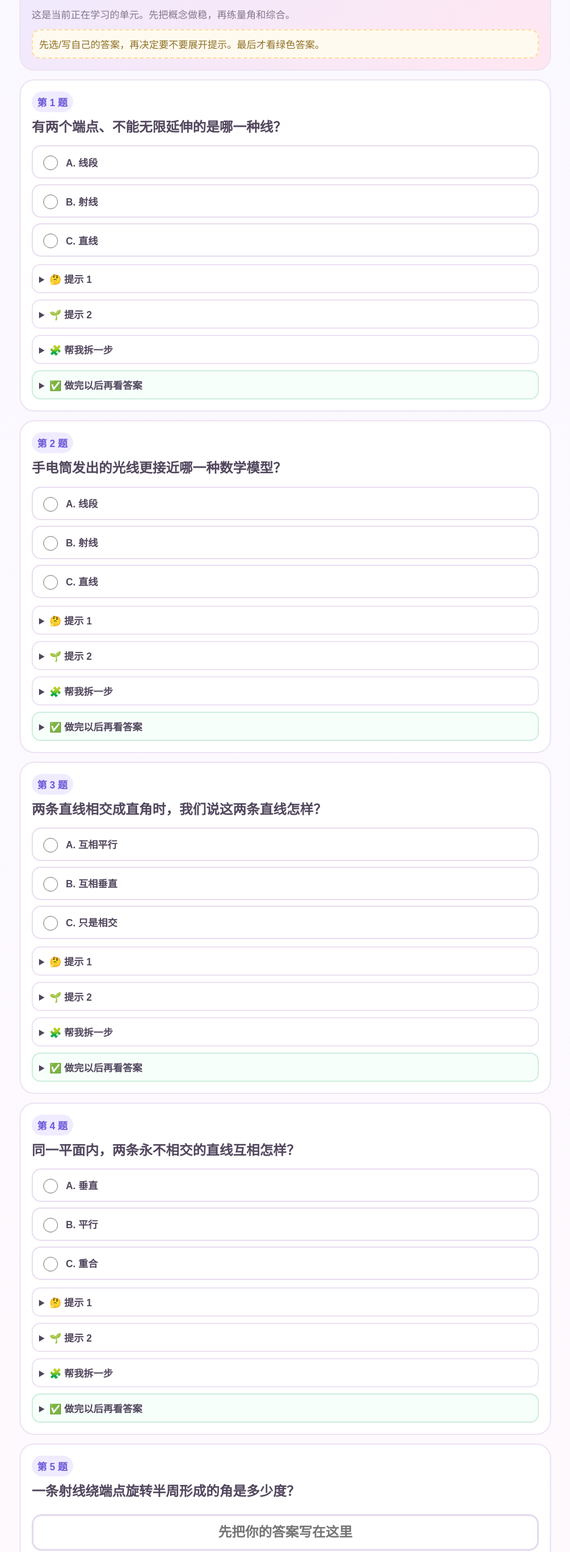
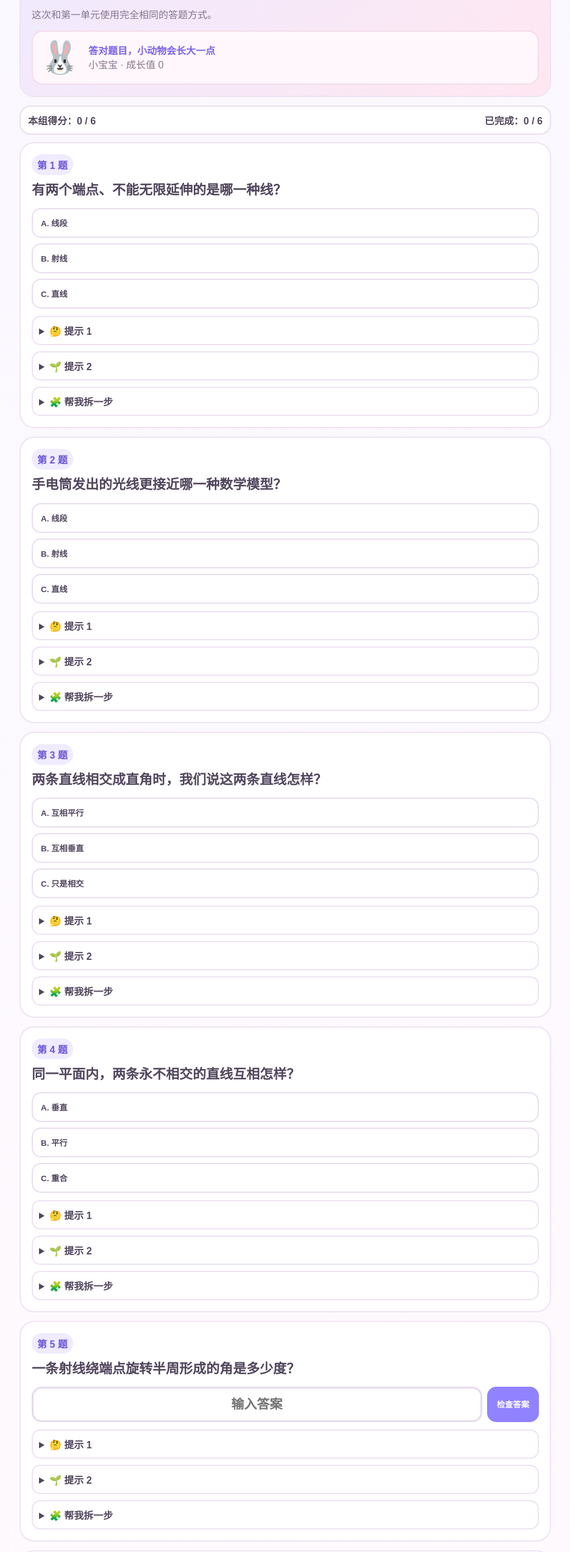
Before and after one commit to preetialka833-coder/mengmeng-english, a plain HTML site: page math-unit2.html in a window 1280 px wide. Shown: the part 140-2685 px from the top of the page at 61% size, without its empty margins (172-1107 px from the left). Drawn offline with Linux system fonts and the light colour scheme.

Commit message:
Rebuild unit 2 with immediate grading and animal growth

```diff
--- a/math-unit2.html
+++ b/math-unit2.html
@@ -1,71 +1,50 @@
-<!doctype html>
-<html lang="zh-CN"><head><meta charset="utf-8"><meta name="viewport" content="width=device-width,initial-scale=1,viewport-fit=cover,user-scalable=no"><title>第二单元 · 线与角</title>
+<!doctype html><html lang="zh-CN"><head><meta charset="utf-8"><meta name="viewport" content="width=device-width,initial-scale=1,viewport-fit=cover,user-scalable=no"><title>第二单元 · 线与角</title>
 <style>
 *{box-sizing:border-box}body{margin:0;font-family:Arial,"Microsoft YaHei",sans-serif;color:#51465d;background:linear-gradient(180deg,#faf8ff,#fffafd)}
-.wrap{max-width:900px;margin:auto;padding:16px 14px 60px}.hero,.card{background:#fff;border:2px solid #eee3f4;border-radius:24px;padding:18px;margin-bottom:14px}.hero{background:linear-gradient(135deg,#efeaff,#ffe7f1)}
+.wrap{max-width:900px;margin:auto;padding:16px 14px 70px}.hero,.card{background:#fff;border:2px solid #eee3f4;border-radius:24px;padding:18px;margin-bottom:14px}.hero{background:linear-gradient(135deg,#efeaff,#ffe7f1)}
 h1{font-size:30px;margin:8px 0}h2{font-size:22px;line-height:1.55;margin:8px 0}.sub{color:#84778e;line-height:1.65}.num{display:inline-block;background:#f0ebff;color:#6a59d8;border-radius:999px;padding:5px 9px;font-weight:bold}
-.opts{display:grid;gap:9px;margin:12px 0}.opt{display:flex;align-items:center;gap:10px;border:2px solid #e9def0;border-radius:15px;padding:12px;background:#fff;font-weight:bold;cursor:pointer}
-.opt input{width:24px;height:24px;accent-color:#8e7fff}.opt:has(input:checked){background:#f1edff;border-color:#9f91ff}.opt span{flex:1}
-.textans{width:100%;border:3px solid #e5dbed;border-radius:16px;padding:14px;text-align:center;font-size:22px;font-weight:bold;outline:none;margin:12px 0}.textans:focus{border-color:#9c8dff}
-details{margin-top:10px;border:2px solid #eee3f4;border-radius:14px;padding:10px;background:#fff}summary{font-weight:bold;cursor:pointer}.hint{padding:10px 2px 2px;color:#8a6e20;line-height:1.6}.answer{border-color:#cfeedd;background:#f7fffb}.ans{font-size:22px;font-weight:bold;padding:10px 2px 2px;color:#2f7f52}
+.opts{display:grid;gap:9px;margin:12px 0}.opt{display:block;width:100%;border:2px solid #e9def0;border-radius:15px;padding:13px;background:#fff;font-weight:bold;color:#51465d;text-align:left}.opt.correct{background:#e3f8eb;border-color:#75ce9a}.opt.wrong{background:#ffe7e7;border-color:#ef9999}
+.textrow{display:flex;gap:8px;margin:12px 0}.textans{flex:1;min-width:0;border:3px solid #e5dbed;border-radius:16px;padding:14px;text-align:center;font-size:21px;font-weight:bold}.checkbtn{border:0;border-radius:15px;padding:0 16px;background:#9182ff;color:#fff;font-weight:bold}
+.feedback{display:none;margin:9px 0;padding:10px;border-radius:13px;font-weight:bold;text-align:center}.feedback.good{display:block;background:#e3f8eb;color:#2f7f52}.feedback.bad{display:block;background:#ffe7e7;color:#bd4e4e}
+details{margin-top:10px;border:2px solid #eee3f4;border-radius:14px;padding:10px;background:#fff}summary{font-weight:bold}.hint{padding:10px 2px 2px;color:#8a6e20;line-height:1.6}
+.animalbox{display:flex;align-items:center;gap:14px;background:#fff7fc;border:2px solid #f3ddea;border-radius:18px;padding:12px;margin-top:12px}.animal{font-size:54px}.growtext{font-weight:bold;color:#7b65e8}
+.scorebar{position:sticky;top:8px;z-index:5;background:#fff;border:2px solid #e9def0;border-radius:18px;padding:10px 12px;margin-bottom:12px;display:flex;justify-content:space-between;gap:10px;font-weight:bold}
 a.btn{display:block;text-decoration:none;text-align:center;border-radius:16px;padding:13px 16px;font-size:18px;font-weight:bold;background:#fff;border:2px solid #e9dff1;color:#51465d}
-.note{margin-top:10px;padding:10px;border-radius:14px;background:#fffaf0;color:#8e7025;border:2px dashed #ffdb9d}
+@media(max-width:680px){.textrow{flex-direction:column}.checkbtn{padding:13px}}
 </style></head><body><main class="wrap">
-<section class="hero"><a class="btn" href="./math.html">← 返回数学首页</a><h1>第二单元 · 线与角</h1><div class="sub">这是当前正在学习的单元。先把概念做稳，再练量角和综合。</div><div class="note">先选/写自己的答案，再决定要不要展开提示。最后才看绿色答案。</div></section>
-
-<section class="card">
-<div class="num">第 1 题</div>
-<h2>有两个端点、不能无限延伸的是哪一种线？</h2>
-<div class="opts"><label class="opt"><input type="radio" name="q0" value="A. 线段"><span>A. 线段</span></label><label class="opt"><input type="radio" name="q0" value="B. 射线"><span>B. 射线</span></label><label class="opt"><input type="radio" name="q0" value="C. 直线"><span>C. 直线</span></label></div>
+<section class="hero"><a class="btn" href="./math.html?v=6">← 返回数学首页</a><h1>第二单元 · 线与角</h1><div class="sub">这次和第一单元使用完全相同的答题方式。</div><div class="animalbox"><div id="animal" class="animal">🐰</div><div><div class="growtext">答对题目，小动物会长大一点</div><div id="growthText" class="sub">读取成长进度…</div></div></div></section>
+<div class="scorebar"><span id="scoreText">本组得分：0 / 6</span><span id="doneText">已完成：0 / 6</span></div>
+<section class="card"><div class="num">第 1 题</div><h2>有两个端点、不能无限延伸的是哪一种线？</h2><div class="opts"><button class="opt" id="q0o0" onclick="checkMC(0,0);return false;">A. 线段</button><button class="opt" id="q0o1" onclick="checkMC(0,1);return false;">B. 射线</button><button class="opt" id="q0o2" onclick="checkMC(0,2);return false;">C. 直线</button></div><div id="fb0" class="feedback"></div>
 <details><summary>🤔 提示 1</summary><div class="hint">先想端点个数。</div></details>
 <details><summary>🌱 提示 2</summary><div class="hint">两个端点把长度限制住。</div></details>
-<details><summary>🧩 帮我拆一步</summary><div class="hint">不能向任何方向无限延伸。</div></details>
-<details class="answer"><summary>✅ 做完以后再看答案</summary><div class="ans">线段</div></details>
-</section>
-<section class="card">
-<div class="num">第 2 题</div>
-<h2>手电筒发出的光线更接近哪一种数学模型？</h2>
-<div class="opts"><label class="opt"><input type="radio" name="q1" value="A. 线段"><span>A. 线段</span></label><label class="opt"><input type="radio" name="q1" value="B. 射线"><span>B. 射线</span></label><label class="opt"><input type="radio" name="q1" value="C. 直线"><span>C. 直线</span></label></div>
+<details><summary>🧩 帮我拆一步</summary><div class="hint">不能向任何方向无限延伸。</div></details></section><section class="card"><div class="num">第 2 题</div><h2>手电筒发出的光线更接近哪一种数学模型？</h2><div class="opts"><button class="opt" id="q1o0" onclick="checkMC(1,0);return false;">A. 线段</button><button class="opt" id="q1o1" onclick="checkMC(1,1);return false;">B. 射线</button><button class="opt" id="q1o2" onclick="checkMC(1,2);return false;">C. 直线</button></div><div id="fb1" class="feedback"></div>
 <details><summary>🤔 提示 1</summary><div class="hint">它有没有起点？</div></details>
 <details><summary>🌱 提示 2</summary><div class="hint">它从一个起点向一个方向延伸。</div></details>
-<details><summary>🧩 帮我拆一步</summary><div class="hint">一个端点、一个方向无限延伸。</div></details>
-<details class="answer"><summary>✅ 做完以后再看答案</summary><div class="ans">射线</div></details>
-</section>
-<section class="card">
-<div class="num">第 3 题</div>
-<h2>两条直线相交成直角时，我们说这两条直线怎样？</h2>
-<div class="opts"><label class="opt"><input type="radio" name="q2" value="A. 互相平行"><span>A. 互相平行</span></label><label class="opt"><input type="radio" name="q2" value="B. 互相垂直"><span>B. 互相垂直</span></label><label class="opt"><input type="radio" name="q2" value="C. 只是相交"><span>C. 只是相交</span></label></div>
+<details><summary>🧩 帮我拆一步</summary><div class="hint">一个端点、一个方向无限延伸。</div></details></section><section class="card"><div class="num">第 3 题</div><h2>两条直线相交成直角时，我们说这两条直线怎样？</h2><div class="opts"><button class="opt" id="q2o0" onclick="checkMC(2,0);return false;">A. 互相平行</button><button class="opt" id="q2o1" onclick="checkMC(2,1);return false;">B. 互相垂直</button><button class="opt" id="q2o2" onclick="checkMC(2,2);return false;">C. 只是相交</button></div><div id="fb2" class="feedback"></div>
 <details><summary>🤔 提示 1</summary><div class="hint">关键词是“直角”。</div></details>
 <details><summary>🌱 提示 2</summary><div class="hint">直角是90°。</div></details>
-<details><summary>🧩 帮我拆一步</summary><div class="hint">相交成直角有一个专门名称。</div></details>
-<details class="answer"><summary>✅ 做完以后再看答案</summary><div class="ans">互相垂直</div></details>
-</section>
-<section class="card">
-<div class="num">第 4 题</div>
-<h2>同一平面内，两条永不相交的直线互相怎样？</h2>
-<div class="opts"><label class="opt"><input type="radio" name="q3" value="A. 垂直"><span>A. 垂直</span></label><label class="opt"><input type="radio" name="q3" value="B. 平行"><span>B. 平行</span></label><label class="opt"><input type="radio" name="q3" value="C. 重合"><span>C. 重合</span></label></div>
+<details><summary>🧩 帮我拆一步</summary><div class="hint">相交成直角有一个专门名称。</div></details></section><section class="card"><div class="num">第 4 题</div><h2>同一平面内，两条永不相交的直线互相怎样？</h2><div class="opts"><button class="opt" id="q3o0" onclick="checkMC(3,0);return false;">A. 垂直</button><button class="opt" id="q3o1" onclick="checkMC(3,1);return false;">B. 平行</button><button class="opt" id="q3o2" onclick="checkMC(3,2);return false;">C. 重合</button></div><div id="fb3" class="feedback"></div>
 <details><summary>🤔 提示 1</summary><div class="hint">注意条件：同一平面。</div></details>
 <details><summary>🌱 提示 2</summary><div class="hint">一直延伸也不会相交。</div></details>
-<details><summary>🧩 帮我拆一步</summary><div class="hint">这就是平行线的定义。</div></details>
-<details class="answer"><summary>✅ 做完以后再看答案</summary><div class="ans">平行</div></details>
-</section>
-<section class="card">
-<div class="num">第 5 题</div>
-<h2>一条射线绕端点旋转半周形成的角是多少度？</h2>
-<input class="textans" type="text" inputmode="text" placeholder="先把你的答案写在这里">
+<details><summary>🧩 帮我拆一步</summary><div class="hint">这就是平行线的定义。</div></details></section><section class="card"><div class="num">第 5 题</div><h2>一条射线绕端点旋转半周形成的角是多少度？</h2><div class="textrow"><input id="q4input" class="textans" type="text" placeholder="输入答案"><button class="checkbtn" onclick="checkText(4);return false;">检查答案</button></div><div id="fb4" class="feedback"></div>
 <details><summary>🤔 提示 1</summary><div class="hint">半周就是半个圆。</div></details>
 <details><summary>🌱 提示 2</summary><div class="hint">一周是360°。</div></details>
-<details><summary>🧩 帮我拆一步</summary><div class="hint">360°÷2。</div></details>
-<details class="answer"><summary>✅ 做完以后再看答案</summary><div class="ans">180°，是平角</div></details>
-</section>
-<section class="card">
-<div class="num">第 6 题</div>
-<h2>量一个角时，一条边对准右侧0°刻度，另一条边经过60°和120°两个刻度。应该读多少度？</h2>
-<input class="textans" type="text" inputmode="text" placeholder="先把你的答案写在这里">
+<details><summary>🧩 帮我拆一步</summary><div class="hint">360°÷2。</div></details></section><section class="card"><div class="num">第 6 题</div><h2>量一个角时，一条边对准右侧0°刻度，另一条边经过60°和120°两个刻度。应该读多少度？</h2><div class="textrow"><input id="q5input" class="textans" type="text" placeholder="输入答案"><button class="checkbtn" onclick="checkText(5);return false;">检查答案</button></div><div id="fb5" class="feedback"></div>
 <details><summary>🤔 提示 1</summary><div class="hint">先别急着选数字，先看从哪边0°开始。</div></details>
 <details><summary>🌱 提示 2</summary><div class="hint">题目明确说对准的是右侧0°。</div></details>
-<details><summary>🧩 帮我拆一步</summary><div class="hint">沿着右侧0°对应的那一圈读数。</div></details>
-<details class="answer"><summary>✅ 做完以后再看答案</summary><div class="ans">60°</div></details>
-</section>
-<section class="card"><a class="btn" href="./math.html">完成这一组，返回数学首页</a></section>
-</main></body></html>
+<details><summary>🧩 帮我拆一步</summary><div class="hint">沿着右侧0°对应的那一圈读数。</div></details></section>
+<section class="card"><a class="btn" href="./math.html?v=6">完成这一组，返回数学首页</a></section>
+</main>
+<script>
+var QS=[{"type":"mc","correctIndex":0,"answer":"","alts":[]},{"type":"mc","correctIndex":1,"answer":"","alts":[]},{"type":"mc","correctIndex":1,"answer":"","alts":[]},{"type":"mc","correctIndex":1,"answer":"","alts":[]},{"type":"text","answer":"180","alts":["180°"]},{"type":"text","answer":"60","alts":["60°"]}];var score=0,done=0,finished=[];for(var z=0;z<QS.length;z++){finished[z]=false;}
+function clean(s){return String(s).replace(/^\s+|\s+$/g,"").replace(/[，、;；]/g,",").replace(/\s*,\s*/g,",").replace(/\s+/g," ");}
+function getAnimal(){var a="🐰";try{a=localStorage.getItem("math_animal")||"🐰";}catch(e){}return a;}
+function getXP(){var x=0;try{x=parseInt(localStorage.getItem("math_xp")||"0",10);}catch(e){}return x||0;}
+function addXP(){var x=getXP()+1;try{localStorage.setItem("math_xp",String(x));}catch(e){}renderAnimal();}
+function renderAnimal(){var a=getAnimal(),x=getXP(),size=52,label="小宝宝";if(x>=5){size=64;label="长大一点啦";}if(x>=12){size=78;label="越来越厉害";}if(x>=24){size=94;label="小勇士";}if(x>=40){size=112;label="大朋友啦";}var el=document.getElementById("animal");el.innerHTML=a;el.style.fontSize=size+"px";document.getElementById("growthText").innerHTML=label+" · 成长值 "+x;}
+function updateTop(){document.getElementById("scoreText").innerHTML="本组得分："+score+" / "+QS.length;document.getElementById("doneText").innerHTML="已完成："+done+" / "+QS.length;}
+function markDone(i,ok){if(!finished[i]){finished[i]=true;done++;if(ok){score++;addXP();}updateTop();if(done===QS.length){setTimeout(function(){alert("这一组完成啦！得分 "+score+" / "+QS.length+"。小动物也长大了一点 🌱");},250);}}}
+function checkMC(i,j){var q=QS[i],fb=document.getElementById("fb"+i),k,b;for(k=0;k<4;k++){b=document.getElementById("q"+i+"o"+k);if(b){b.className="opt";}}b=document.getElementById("q"+i+"o"+j);if(j===q.correctIndex){b.className="opt correct";fb.className="feedback good";fb.innerHTML="✅ 对啦！";markDone(i,true);}else{b.className="opt wrong";fb.className="feedback bad";fb.innerHTML="❌ 还不对。先想一想，或者打开提示再试一次。";}}
+function checkText(i){var q=QS[i],v=clean(document.getElementById("q"+i+"input").value),ok=(v===clean(q.answer)),k;if(!ok&&q.alts){for(k=0;k<q.alts.length;k++){if(v===clean(q.alts[k])){ok=true;break;}}}var fb=document.getElementById("fb"+i);if(ok){fb.className="feedback good";fb.innerHTML="✅ 对啦！";markDone(i,true);}else{fb.className="feedback bad";fb.innerHTML="❌ 还不对。先看看提示，再试一次。";}}
+window.onload=function(){renderAnimal();updateTop();};
+</script></body></html>
```
